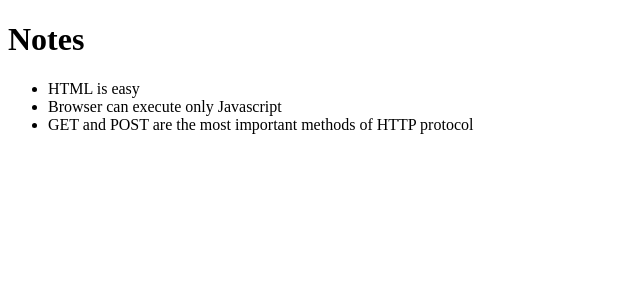
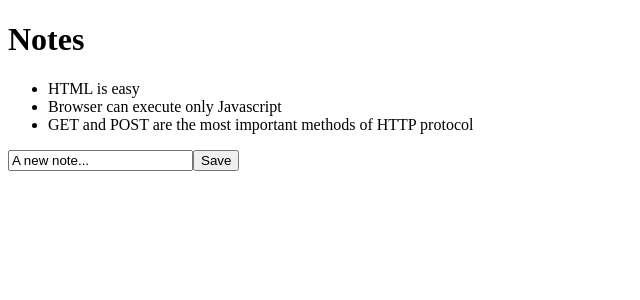
Before and after one commit to 15ambm/FullStackOpen, a React (Create React App) app in the folder Part 2/examples/: page / in a window 1280 px wide. Shown: the top 300 px of the page, without its empty margins (0-640 px from the left). Built offline with nearby package versions, Linux system fonts and the light colour scheme.

Commit message:
- worked on part 2.2 examples, forms

```diff
--- a/Part 2/examples/src/App.js
+++ b/Part 2/examples/src/App.js
@@ -1,7 +1,30 @@
-import React from 'react'
+import React, { useState } from 'react'
 import Note from "./components/Note";
 
-const App = ({notes}) => {
+const App = (props) => {
+
+    const [notes, setNotes] = useState(props.notes)
+    const [newNote, setNewNote] = useState(
+      'A new note...'
+    )
+
+    const addNote = (event) => {
+      event.preventDefault()
+      const noteObject = {
+        content: newNote,
+        date: new Date().toISOString(),
+        important: Math.random() < 0.5,
+        id: notes.length + 1
+      }
+      setNotes(notes.concat(noteObject))
+      setNewNote('')
+    }
+
+
+    const handleNoteChange = (event) => {
+      console.log(event.target.value)
+      setNewNote(event.target.value)
+    }
 
     return (
       <div>
@@ -11,6 +34,10 @@
             <Note key={note.id} note={note}/>
             )}
         </ul>
+        <form onSubmit={addNote}>
+          <input value={newNote} onChange={handleNoteChange}/>
+          <button type="submit">Save</button>
+        </form>
       </div>
     )
   }
```
